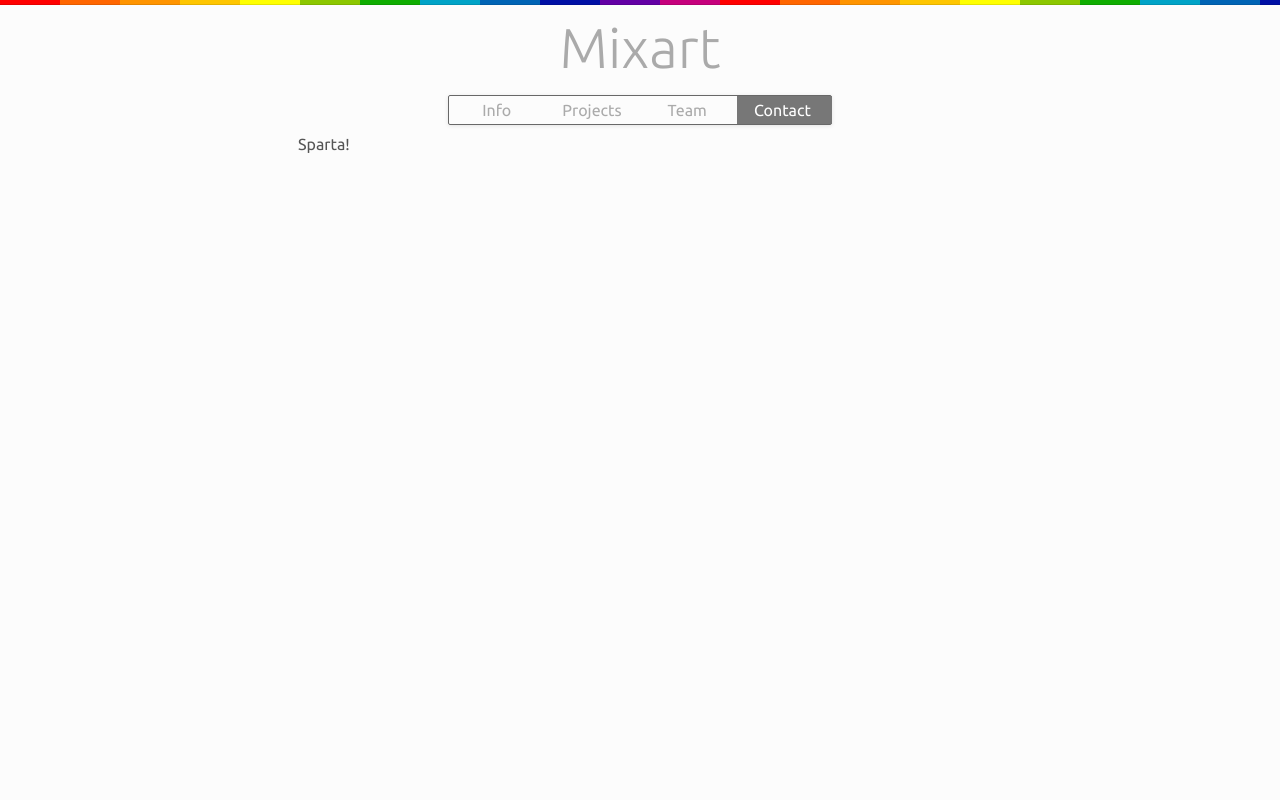
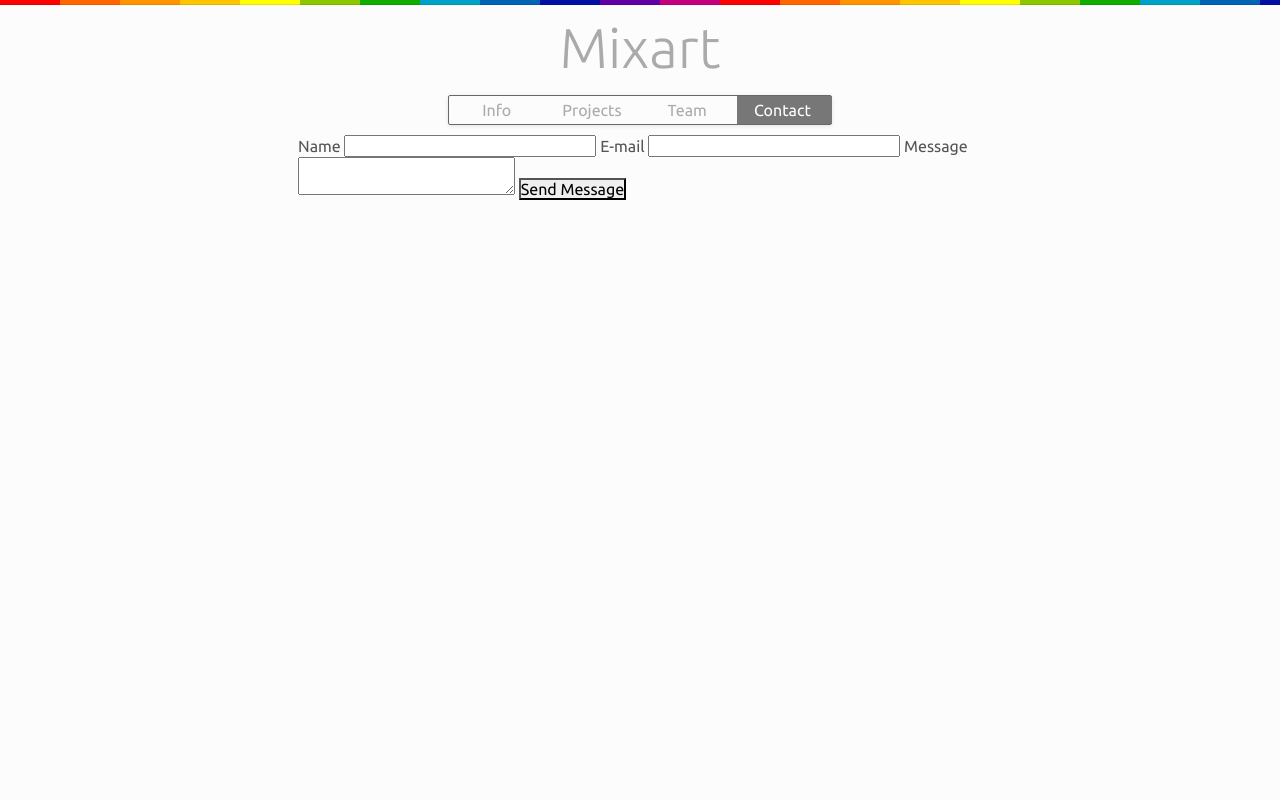
Before and after one commit to manuelt10/mixart.do, a PHP site: a page that uses contact.php in a window 1280 px wide. Run offline with PHP 8.4, Linux system fonts and the light colour scheme.

Commit message:
Contact Us ready

```diff
--- a/classes/stringManager.php
+++ b/classes/stringManager.php
@@ -136,7 +136,7 @@ class stringManager
 	 */
 	public function textForUrl($text)
 	{
-		$text = $this->remove_accents($text);
+		$text = $this->removeAccents($text);
 		$text = str_replace("-", " ", $text);
 		$text = preg_replace('/\s\s+/', ' ', $text);
 		$text = str_replace(" ", "-", $text);
--- a/contact.php
+++ b/contact.php
@@ -1,99 +1,40 @@
-<!DOCTYPE html>
-<html lang="es">
-<head>
-<meta http-equiv="Content-Type" content="text/html; charset=UTF-8" />
-<meta http-equiv="X-UA-Compatible" content="IE=edge" />
+<?php
+session_start();
+$session = $_SESSION;
+session_write_close();
 
-<meta name="viewport" content="width=device-width, initial-scale=1.0, maximum-scale=1.0, user-scalable=no" />
+function autoLoader($class)
+{
+    $path = "classes/$class.php";
+    include $path;
+}
+spl_autoload_register('autoLoader');
 
-<meta name="HandheldFriendly" content="true" />
+$db = new mysqlManager();
+if(!empty($session["iduser"]))
+{
 
-<title>mixart</title>
+	$data = $db->selectRecord('user',NULL,Array("iduser" => $session["iduser"]));
 
-<link rel="shortcut icon" href="favicon.png"/>
+	$user = new user($data->data[0]);
 
-<link rel="stylesheet" type="text/css" href="styles/home.css"/>
-<link href='http://fonts.googleapis.com/css?family=Ubuntu:300,400,700' rel='stylesheet' type='text/css'>
-
-<script type='text/javascript' src='scripts/jquery.min.js'></script>
-
-</head>
-
-<body>
-<div class="container">
-	<div class="toColBar"></div>
-	<div class="hea">
-		<h2 class="logo landAnim">Mixart</h2>
-		<div class="menuWrap landAnim">
-			<div class="menu">
-				<span class="itmBg"></span>
-				<a href="index" class="itm  cont1i" data-color="#FCFCFC" data-sec="1">Info</a>
-				<a href="projects" class="itm cont2i" data-color="#0ac2d2" data-sec="2">Projects</a>
-				<a href="team" class="itm cont3i" data-color="#60d7a9" data-sec="3">Team</a>
-				<a href="contacts" class="itm active cont4i" data-color="#fdc162" data-sec="4">Contact</a>
-			</div>
+}
+require_once('templates/hea.php');
+?>
+	<div class="cont4 sections" data-id="4">
+		<div class="bod">
+				<form method="post" action="functions/send_message.php">
+					<label>Name</label>
+					<input name="messageName" required>
+					<label>E-mail</label>
+					<input type="text" name="messageMail" required>
+					<label>Message</label>
+					<textarea name="messageText"></textarea>
+					<button type="submit">Send Message</button>
+				</form>
 		</div>
 	</div>
-	<div class="cont4 sections" data-id="4">
-		<div class="bod">
-				Sparta!
-		</div>
-	</div>
-</div>
+<?php
+require_once('templates/foo.php');
 
-<script>
-
-	/* menu items' hover animation */
-
-	var /* dataColor = $('.active').data('color'), */
-		itmDist,
-		currItm = $('.active').data('sec'),
-		baseWidth = 96,
-		itmBGPos = (currItm-1)*baseWidth,
-		origPos = itmBGPos;
-
-		/* $('.container').css('background', dataColor); */
-
-		$('.itmBg').css('left', itmBGPos);
-
-	$('.itm').mouseenter(function(){
-		 	currItm = $(this).data('sec');
-			itmBGPos = (currItm-1)*baseWidth;
-
-			$('.itmBg').css('left', itmBGPos);
-
-	});
-
-	$('.itm').mouseleave(function(){
-		$('.itmBg').css('left', origPos);
-	});
-
-
-</script>
-
-
-
-	<script>
-		/* shows elements at first load */
-
-		setTimeout(function(){
-			$('.toColBar').css('top', 0);
-		}, 200);
-
-		$('body').find('.landAnim').each(function(i){
-			$(this).addClass('anim'+i);
-
-
-		});
-
-		var cont = 0;
-		setInterval(function(){
-			$('.anim'+cont).addClass('finished');
-			cont++;
-		}, 150);
-
-	</script>
-
-</body>
-
-</html>
+?>
--- a/templates/hea.php
+++ b/templates/hea.php
@@ -44,7 +44,7 @@
 				<a href="index.php" class="itm  <?php echo basename($_SERVER['PHP_SELF']) === 'index.php' ? "active" : "" ; ?> cont1i" data-color="#FCFCFC" data-sec="1">Info</a>
 				<a href="projects.php" class="itm <?php echo basename($_SERVER['PHP_SELF']) === 'projects.php' ? "active" : "" ; ?> cont2i" data-color="#0ac2d2" data-sec="2">Projects</a>
 				<a href="team.php" class="itm  cont3i" data-color="#60d7a9" data-sec="3">Team</a>
-				<a href="contacts.php" class="itm  cont4i" data-color="#fdc162" data-sec="4">Contact</a>
+				<a href="contact.php" class="itm <?php echo basename($_SERVER['PHP_SELF']) === 'contact.php' ? "active" : "" ; ?> cont4i" data-color="#fdc162" data-sec="4">Contact</a>
 			</div>
 		</div>
 	</div>
```
Also changed, not shown: functions/send_message.php (added, +16 -0 lines).
